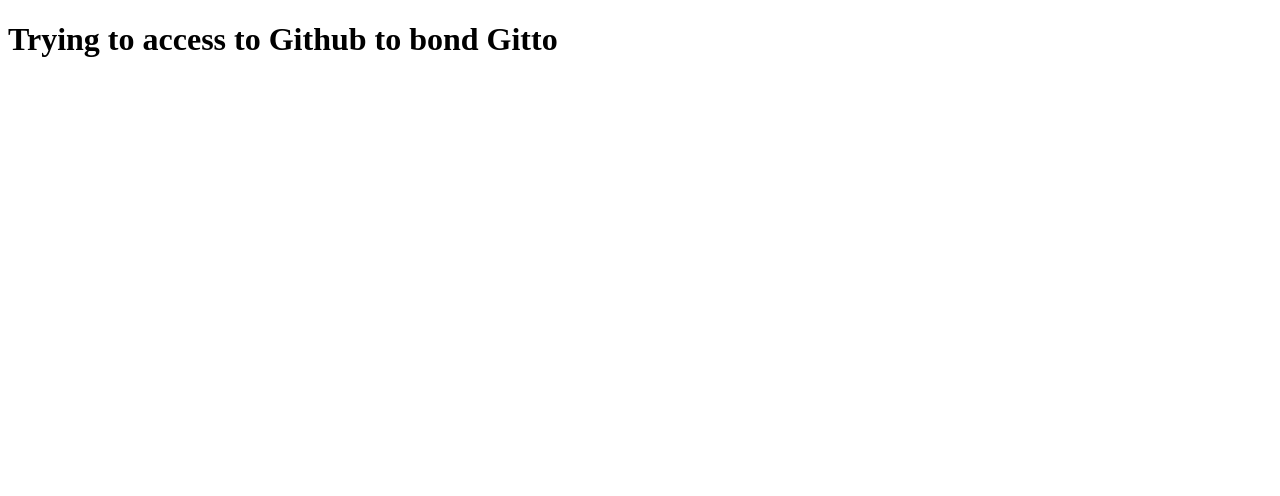
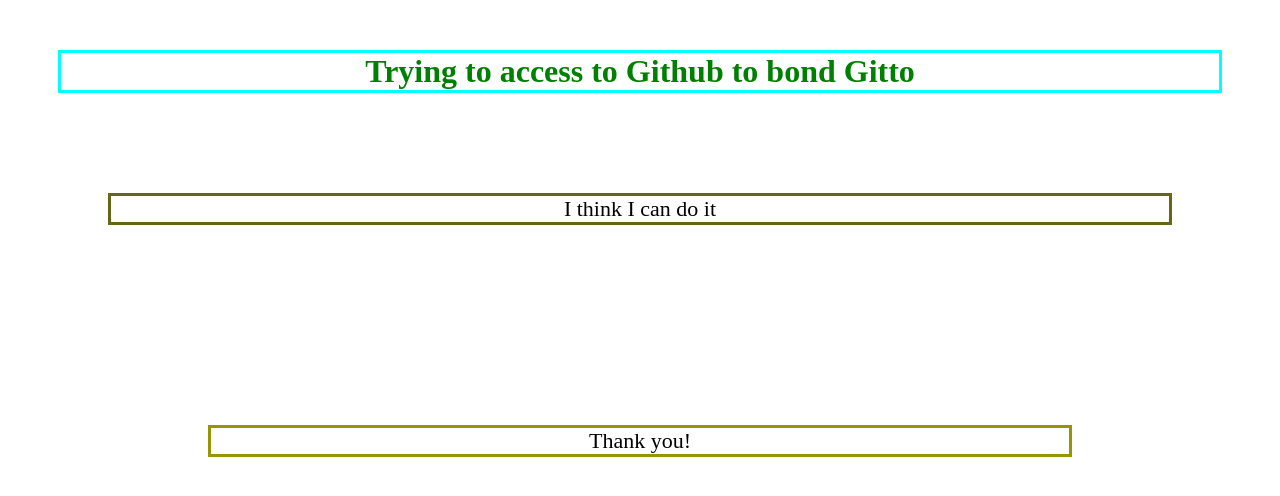
Before and after one commit to hasanulhasan/my-first-repo, a plain HTML site: page index.htm in a window 1280 px wide. Drawn offline with Linux system fonts and the light colour scheme.

Commit message:
Css added

```diff
--- a/index.htm
+++ b/index.htm
@@ -5,8 +5,11 @@
   <meta http-equiv="X-UA-Compatible" content="IE=edge">
   <meta name="viewport" content="width=device-width, initial-scale=1.0">
   <title>First Github project</title>
+  <link rel="stylesheet" href="style.css">
 </head>
 <body>
   <h1>Trying to access to Github to bond Gitto</h1>
+  <p>I think I can do it</p>
+  <p class="repo">Thank you!</p>
 </body>
 </html>
--- a/style.css
+++ b/style.css
@@ -1,4 +1,18 @@
 h1{
   text-align: center;
   color: green;
+  border: 3px solid cyan;
+  margin: 50px;
 }
+p{
+  text-align: center;
+  font-size: 22px;
+  border: 3px solid rgb(102, 102, 24);
+  margin: 100px;
+}
+.repo{
+  text-align: center;
+  font-size: 22px;
+  border: 3px solid rgb(149, 149, 5);
+  margin: 200px;
+}
```
